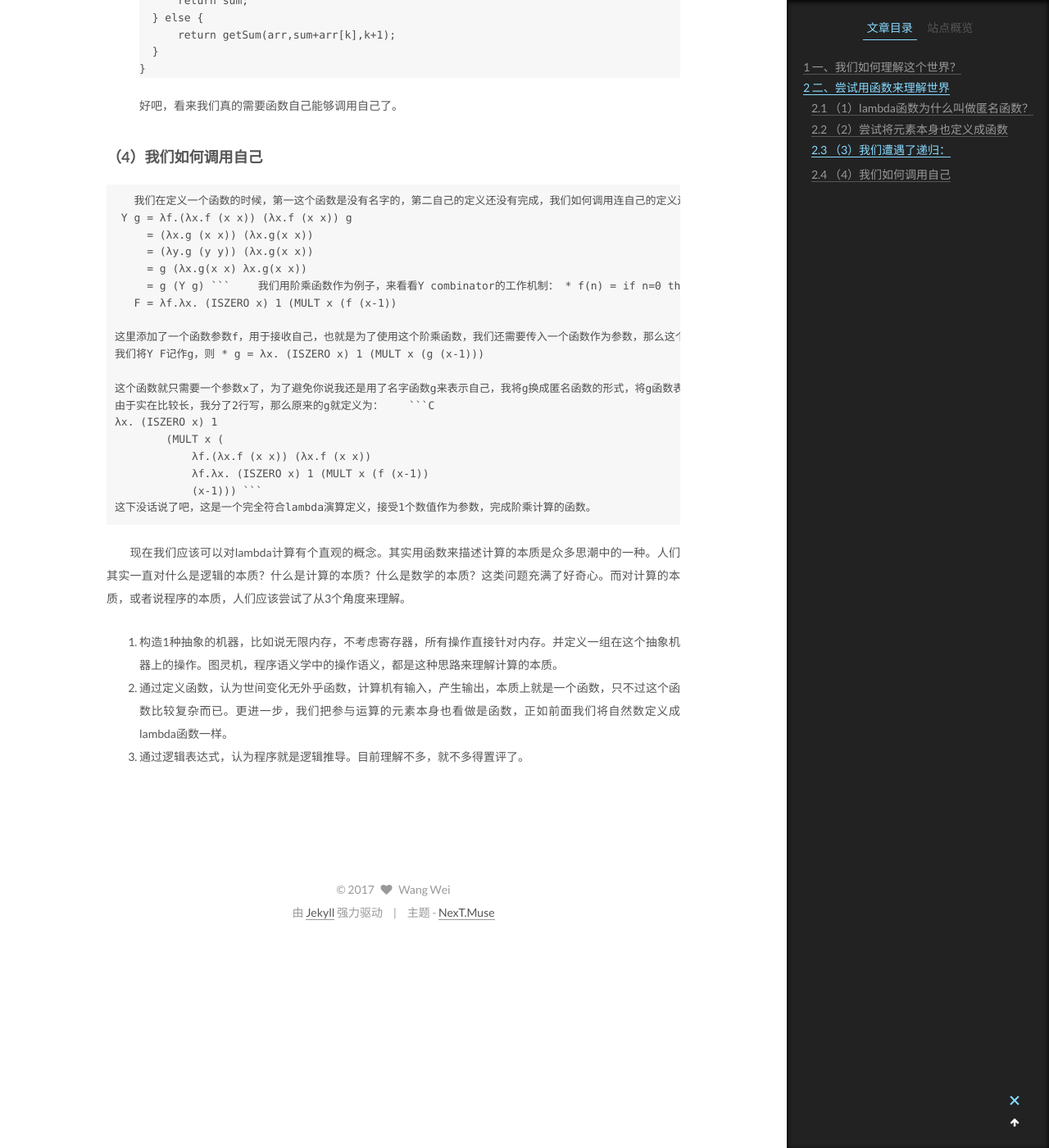
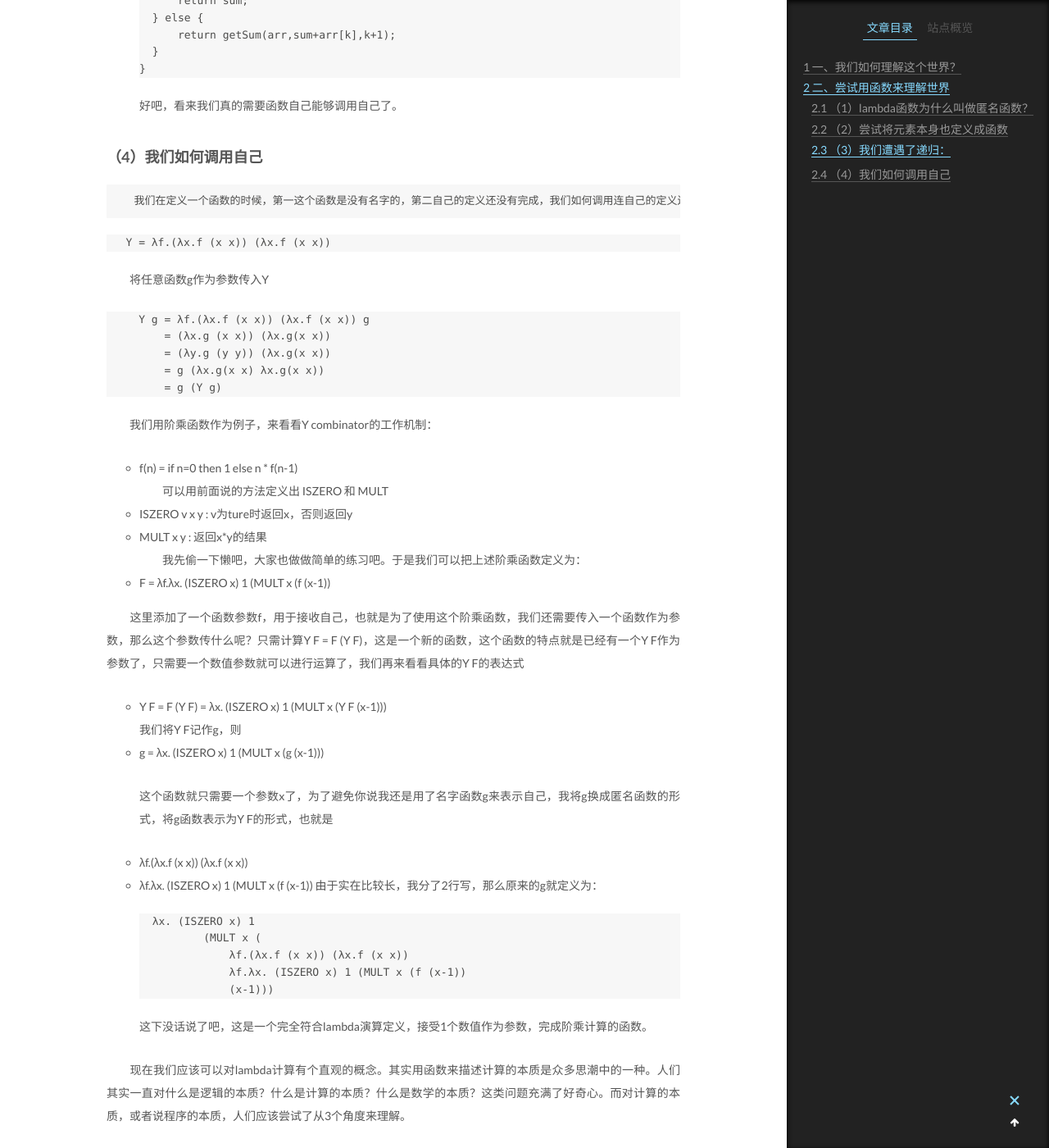
Before and after one commit to thegenius/thegenius.github.io, a Jekyll site: the page built from _posts/2013-12-12-思考计算的本质.md, in a window 1280 px wide and 1400 px high, scrolled down 3771 px. Shown: the whole window at 82% size. Built offline with Jekyll 4.4.1, drawn with Linux system fonts in a browser that asks for light colours.

````diff
--- a/_posts/2013-12-12-思考计算的本质.md
+++ b/_posts/2013-12-12-思考计算的本质.md
@@ -105,9 +105,11 @@ getSum(arr, sum=0, k=0) {
 
 ### （4）我们如何调用自己
        我们在定义一个函数的时候，第一这个函数是没有名字的，第二自己的定义还没有完成，我们如何调用连自己的定义还没完成的没有名字的函数呢？你写下了λf.那么函数体怎么写来调用自己？直接调用看来是不现实了，自己都还没定义完，调毛线的自己啊！那么间接调用呢？来看看一个神奇的函数，Y combinator:
+
 ```C
    Y = λf.(λx.f (x x)) (λx.f (x x))
 ```
+
 　　将任意函数g作为参数传入Y
 ```C
      Y g = λf.(λx.f (x x)) (λx.f (x x)) g
@@ -122,9 +124,9 @@ getSum(arr, sum=0, k=0) {
 * ISZERO v x y : v为ture时返回x，否则返回y
 * MULT x y     : 返回x*y的结果
 　　我先偷一下懒吧，大家也做做简单的练习吧。于是我们可以把上述阶乘函数定义为：
-       F = λf.λx. (ISZERO x) 1 (MULT x (f (x-1))
+* F = λf.λx. (ISZERO x) 1 (MULT x (f (x-1))
 
-    这里添加了一个函数参数f，用于接收自己，也就是为了使用这个阶乘函数，我们还需要传入一个函数作为参数，那么这个参数传什么呢？只需计算Y F = F (Y F)，这是一个新的函数，这个函数的特点就是已经有一个Y F作为参数了，只需要一个数值参数就可以进行运算了，我们再来看看具体的Y F的表达式
+　　这里添加了一个函数参数f，用于接收自己，也就是为了使用这个阶乘函数，我们还需要传入一个函数作为参数，那么这个参数传什么呢？只需计算Y F = F (Y F)，这是一个新的函数，这个函数的特点就是已经有一个Y F作为参数了，只需要一个数值参数就可以进行运算了，我们再来看看具体的Y F的表达式
 * Y F = F (Y F) = λx. (ISZERO x) 1 (MULT x (Y F (x-1)))
     我们将Y F记作g，则
 * g = λx. (ISZERO x) 1 (MULT x (g (x-1)))
````
